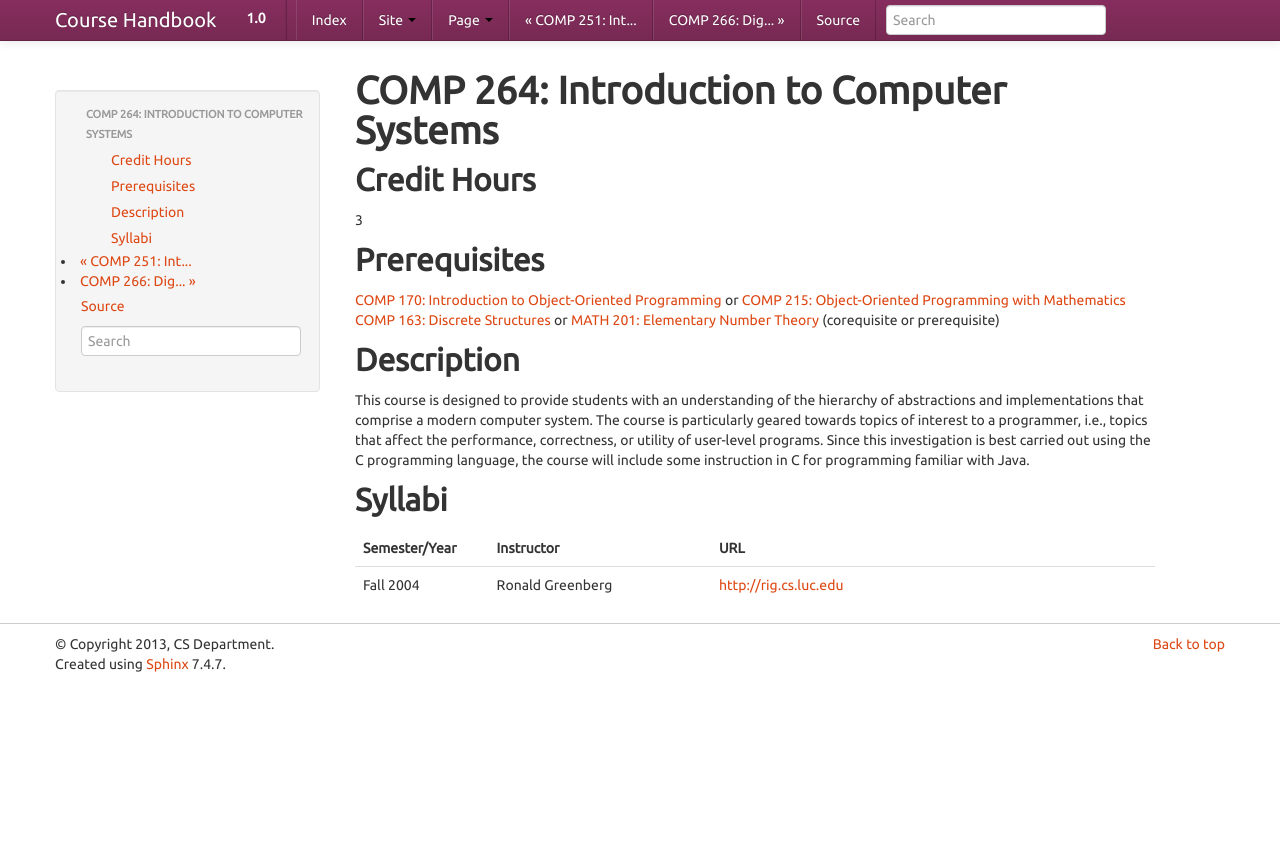
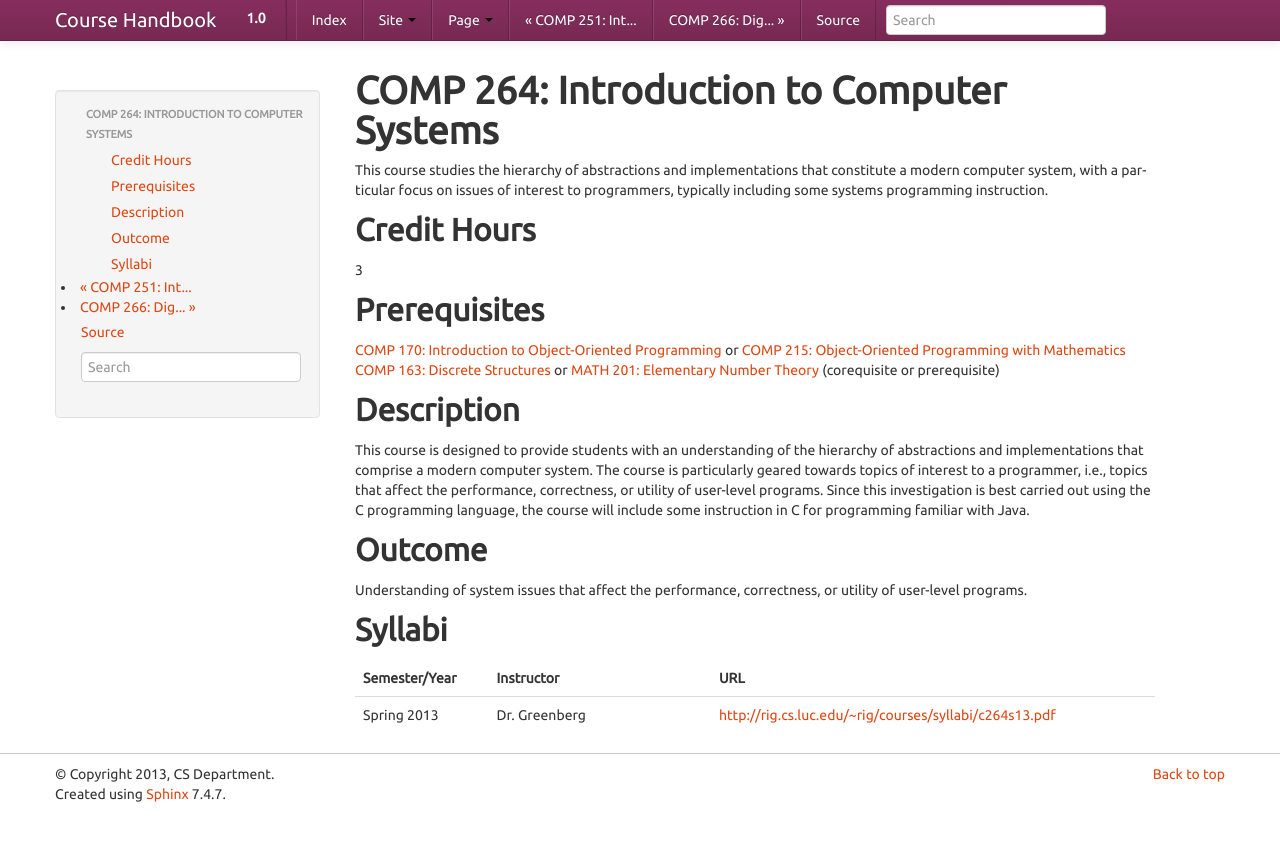
Before and after one commit to kyang5/coursedescriptions, a Sphinx documentation site: the page built from source/comp264.rst, in a window 1280 px wide. Shown: the top 841 px of the page. Built offline with Sphinx 7.4.7, drawn with Linux system fonts in a browser that asks for light colours.

Commit message:
Updated COMP 264

```diff
--- a/source/comp264.rst
+++ b/source/comp264.rst
@@ -1,5 +1,7 @@
 COMP 264: Introduction to Computer Systems
 ==========================================
+
+This course studies the hierarchy of abstractions and implementations that constitute a modern computer system, with a particular focus on issues of interest to programmers, typically including some systems programming instruction.
 
 Credit Hours
 -----------------------
@@ -15,7 +17,6 @@ Prerequisites
 Description
 --------------------
 
-
 This course is designed to provide students with an understanding of the
 hierarchy of abstractions and implementations that comprise a modern
 computer system. The course is particularly geared towards topics of
@@ -24,6 +25,10 @@ correctness, or utility of user-level programs. Since this investigation
 is best carried out using the C programming language, the course will
 include some instruction in C for programming familiar with Java.
 
+Outcome
+----------------------
+
+Understanding of system issues that affect the performance, correctness, or utility of user-level programs.
 
 Syllabi
 ----------------------
@@ -32,4 +37,4 @@ Syllabi
    	:header: "Semester/Year", "Instructor", "URL"
    	:widths: 15, 25, 50
 
-	"Fall 2004", "Ronald Greenberg", "http://rig.cs.luc.edu"
+	"Spring 2013", "Dr. Greenberg", "http://rig.cs.luc.edu/~rig/courses/syllabi/c264s13.pdf"
```
